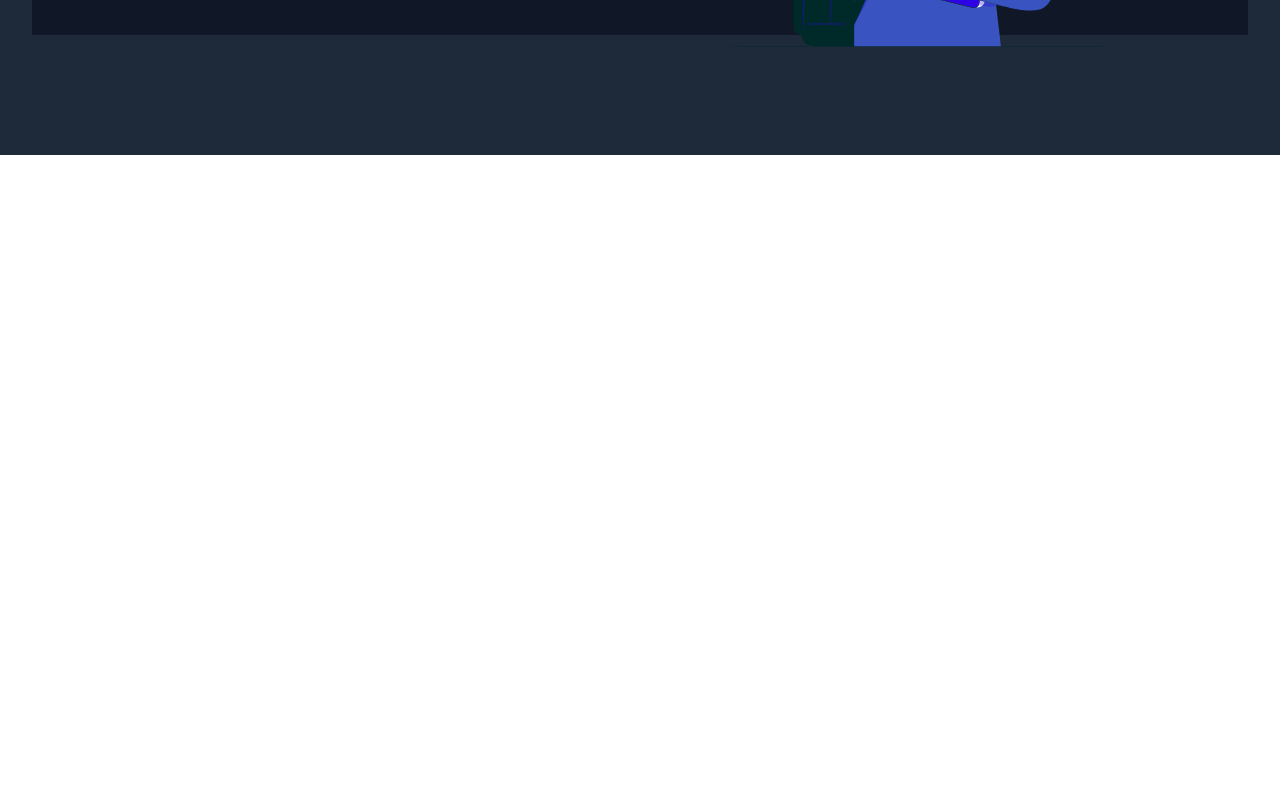
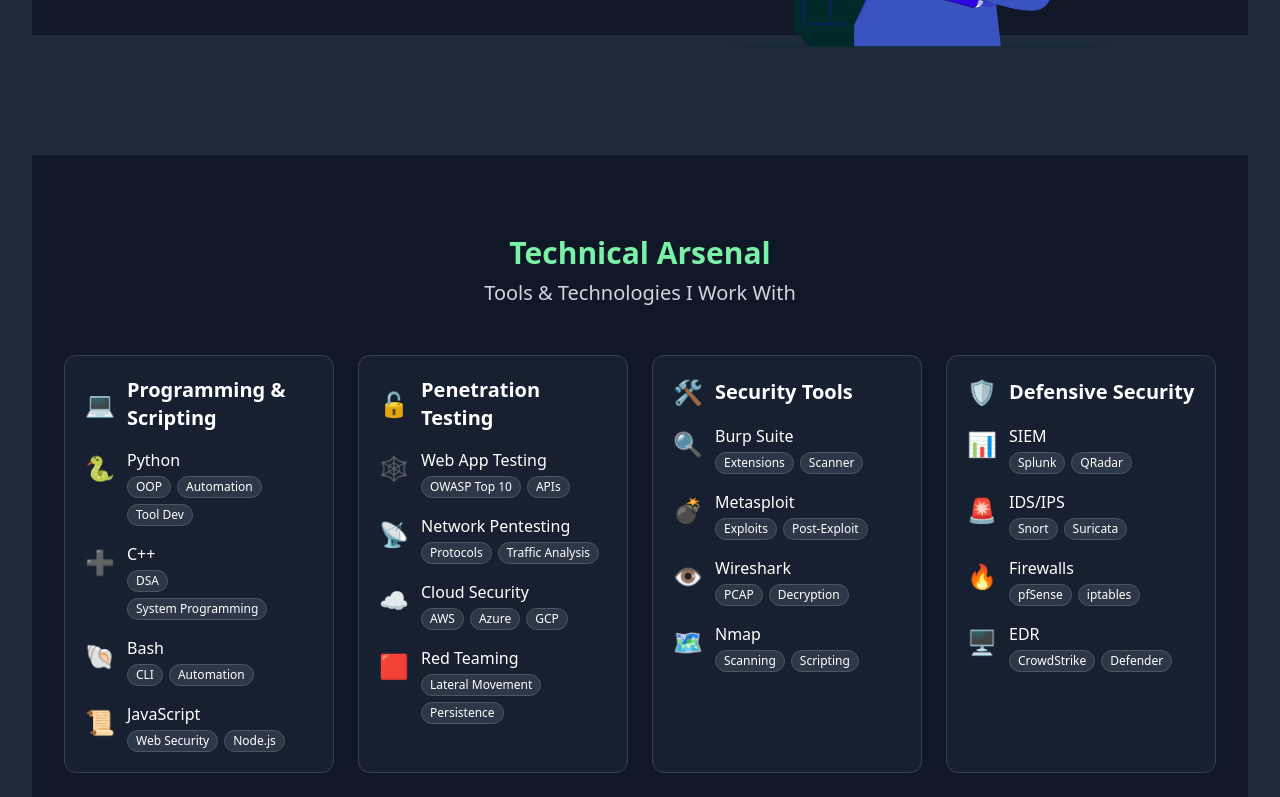
Before and after one commit to sbavis20/my-portfolio-app, a React (Vite) app: page / in a window 1280 px wide. Shown: the part 2000-2797 px from the top of the page. Before the commit the page ends 2155 px from the top, so only its background shows below. Built offline with nearby package versions, Linux system fonts and the light colour scheme.

Commit message:
Skills section added

```diff
--- a/src/App.jsx
+++ b/src/App.jsx
@@ -4,6 +4,7 @@
 import Header from './components/Header';
 import Experience from './components/Experience';
 import Education from './components/Education';
+import Skills from './components/Skills';
 
 export default function App() {
   const [scrolled, setScrolled] = useState(false);
@@ -41,6 +42,13 @@
           <Education />
         </div>
       </section>
+
+         {/* Skills Section */}
+          <section id="skills" className="min-h-screen bg-gray-800">
+        <div className="max-w-7xl mx-auto px-4 sm:px-6 lg:px-8">
+          <Skills />
+        </div>
+      </section>
     </div>
   );
 }
--- /dev/null
+++ b/src/components/Skills.jsx
@@ -0,0 +1,121 @@
+export default function Skills() {
+  const skillCategories = [
+    {
+      title: "Programming & Scripting",
+      icon: "💻",
+      skills: [
+        { name: "Python", icon: "🐍", tags: ["OOP", "Automation", "Tool Dev"] },
+        { name: "C++", icon: "➕", tags: ["DSA", "System Programming"] },
+        { name: "Bash", icon: "🐚", tags: ["CLI", "Automation"] },
+        { name: "JavaScript", icon: "📜", tags: ["Web Security", "Node.js"] }
+      ]
+    },
+    {
+      title: "Penetration Testing",
+      icon: "🔓",
+      skills: [
+        { name: "Web App Testing", icon: "🕸️", tags: ["OWASP Top 10", "APIs"] },
+        { name: "Network Pentesting", icon: "📡", tags: ["Protocols", "Traffic Analysis"] },
+        { name: "Cloud Security", icon: "☁️", tags: ["AWS", "Azure", "GCP"] },
+        { name: "Red Teaming", icon: "🟥", tags: ["Lateral Movement", "Persistence"] }
+      ]
+    },
+    {
+      title: "Security Tools",
+      icon: "🛠️",
+      skills: [
+        { name: "Burp Suite", icon: "🔍", tags: ["Extensions", "Scanner"] },
+        { name: "Metasploit", icon: "💣", tags: ["Exploits", "Post-Exploit"] },
+        { name: "Wireshark", icon: "👁️", tags: ["PCAP", "Decryption"] },
+        { name: "Nmap", icon: "🗺️", tags: ["Scanning", "Scripting"] }
+      ]
+    },
+    {
+      title: "Defensive Security",
+      icon: "🛡️",
+      skills: [
+        { name: "SIEM", icon: "📊", tags: ["Splunk", "QRadar"] },
+        { name: "IDS/IPS", icon: "🚨", tags: ["Snort", "Suricata"] },
+        { name: "Firewalls", icon: "🔥", tags: ["pfSense", "iptables"] },
+        { name: "EDR", icon: "🖥️", tags: ["CrowdStrike", "Defender"] }
+      ]
+    }
+  ];
+
+  return (
+    <section id="skills" className="py-20 bg-gray-900 text-white">
+      <div className="max-w-7xl mx-auto px-4 sm:px-6 lg:px-8">
+        <h2 className="text-3xl font-bold mb-2 text-center text-green-300">
+          Technical Arsenal
+        </h2>
+        <p className="text-xl font-medium mb-12 text-center text-gray-300">
+          Tools & Technologies I Work With
+        </p>
+
+        <div className="grid grid-cols-1 md:grid-cols-2 lg:grid-cols-4 gap-6">
+          {skillCategories.map((category, index) => (
+            <div
+              key={index}
+              className="bg-gray-800/50 border border-gray-700 rounded-xl p-5 hover:border-green-400/50 transition-all"
+            >
+              <div className="flex items-center mb-4">
+                <span className="text-2xl mr-3">{category.icon}</span>
+                <h3 className="text-xl font-bold">{category.title}</h3>
+              </div>
+
+              <div className="space-y-4">
+                {category.skills.map((skill, skillIndex) => (
+                  <div key={skillIndex} className="flex items-start group">
+                    <span className="text-2xl mr-3 mt-1 group-hover:text-green-300 transition-colors">
+                      {skill.icon}
+                    </span>
+                    <div>
+                      <h4 className="font-medium">{skill.name}</h4>
+                      <div className="flex flex-wrap gap-1.5 mt-1">
+                        {skill.tags.map((tag, tagIndex) => (
+                          <span
+                            key={tagIndex}
+                            className="text-xs bg-gray-700/70 px-2 py-0.5 rounded-full border border-gray-600"
+                          >
+                            {tag}
+                          </span>
+                        ))}
+                      </div>
+                    </div>
+                  </div>
+                ))}
+              </div>
+            </div>
+          ))}
+        </div>
+
+        {/* Additional Tools Section */}
+        <div className="mt-16">
+          <h3 className="text-xl font-bold text-center mb-6 text-green-300">
+            Additional Tools & Platforms
+          </h3>
+          <div className="flex flex-wrap justify-center gap-3">
+            {[
+              { name: "Kali Linux", icon: "🐉" },
+              { name: "Ubuntu", icon: "🐧" },
+              { name: "Windows Security", icon: "🪟" },
+              { name: "Docker", icon: "🐳" },
+              { name: "Git", icon: "📌" },
+              { name: "SQLmap", icon: "🗃️" },
+              { name: "Nessus", icon: "🔎" },
+              { name: "Zeek", icon: "👀" }
+            ].map((tool, index) => (
+              <div
+                key={index}
+                className="flex items-center bg-gray-800/40 px-4 py-2 rounded-full border border-gray-700 hover:border-green-300/50 transition-colors"
+              >
+                <span className="mr-2">{tool.icon}</span>
+                <span>{tool.name}</span>
+              </div>
+            ))}
+          </div>
+        </div>
+      </div>
+    </section>
+  );
+}
```
